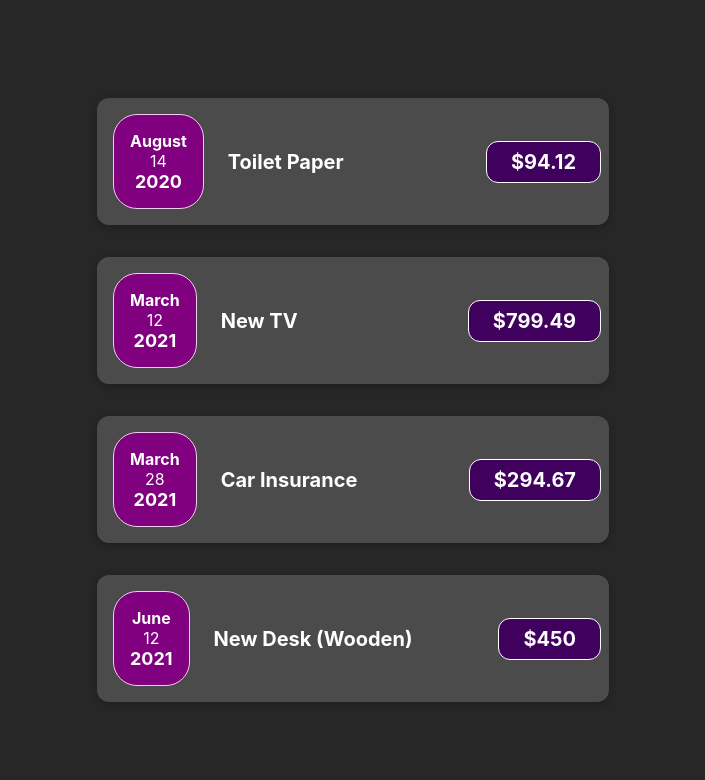
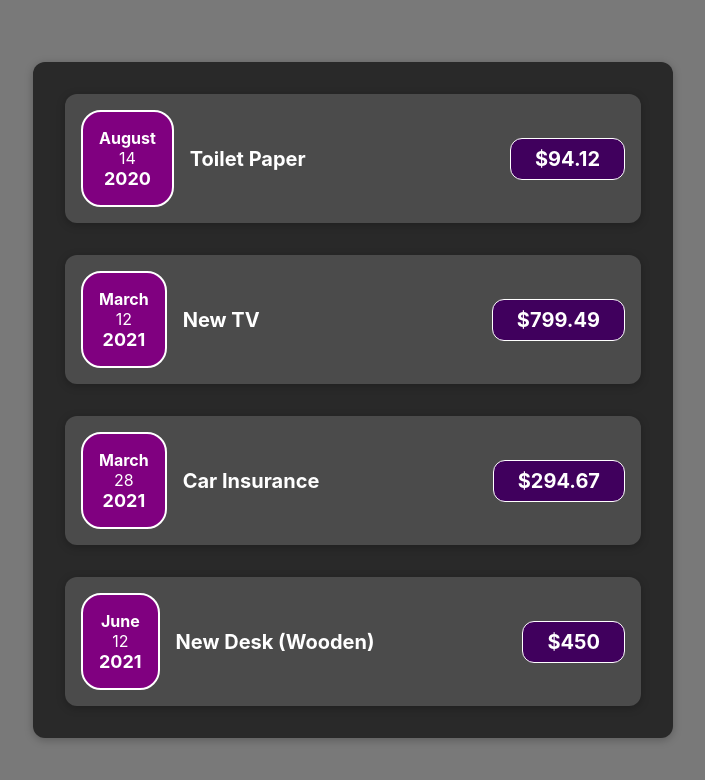
Before and after one commit to Niloy28/expense-tracker, a React (Create React App) app: page / in a window 1280 px wide. Shown: the top 780 px of the page, without its empty margins (287-992 px from the left). Built offline with nearby package versions, Linux system fonts and the light colour scheme.

Commit message:
Extracted Card compositional component.

```diff
--- a/src/App.css
+++ b/src/App.css
@@ -1,38 +1,9 @@
 .App {
 	text-align: center;
+	display: flex;
+	width: auto;
+	height: 100vh;
+	flex: 1;
+	justify-content: center;
+	align-items: center;
 }
-
-.App-logo {
-	height: 40vmin;
-	pointer-events: none;
-}
-
-@media (prefers-reduced-motion: no-preference) {
-	.App-logo {
-		animation: App-logo-spin infinite 20s linear;
-	}
-}
-
-.App-header {
-	background-color: #282c34;
-	min-height: 100vh;
-	display: flex;
-	flex-direction: column;
-	align-items: center;
-	justify-content: center;
-	font-size: calc(10px + 2vmin);
-	color: white;
-}
-
-.App-link {
-	color: #61dafb;
-}
-
-@keyframes App-logo-spin {
-	from {
-		transform: rotate(0deg);
-	}
-	to {
-		transform: rotate(360deg);
-	}
-}
--- /dev/null
+++ b/src/components/Card.tsx
@@ -0,0 +1,16 @@
+import React from "react";
+
+import "../styles/Card.css";
+
+function Card({ children, className }: CardProps) {
+	const classes = "card " + className;
+
+	return <div className={classes}>{children}</div>;
+}
+
+interface CardProps {
+	children: React.ReactNode;
+	className?: string;
+}
+
+export default Card;
--- a/src/components/ExpenseItem.tsx
+++ b/src/components/ExpenseItem.tsx
@@ -2,16 +2,17 @@ import ExpenseDate from "./ExpenseDate";
 
 import "../styles/ExpenseItem.css";
 import { Expense } from "../types/ExpensesProps";
+import Card from "./Card";
 
 function ExpenseItem({ title, amount, date }: Expense) {
 	return (
-		<div className="expense-item">
+		<Card className="expense-item">
 			<ExpenseDate expenseDate={date} />
 			<div className="expense-item__description">
 				<h2>{title}</h2>
 				<div className="expense-item__price">${amount}</div>
 			</div>
-		</div>
+		</Card>
 	);
 }
 
--- a/src/components/Expenses.tsx
+++ b/src/components/Expenses.tsx
@@ -2,10 +2,11 @@ import ExpenseItem from "./ExpenseItem";
 import { ExpensesProps } from "../types/ExpensesProps";
 
 import "../styles/Expenses.css";
+import Card from "./Card";
 
 function Expenses({ expenses }: ExpensesProps) {
 	return (
-		<div className="expenses-wrapper">
+		<Card className="expenses-wrapper">
 			{expenses.map((expense) => (
 				<ExpenseItem
 					key={expense.id}
@@ -15,7 +16,7 @@ function Expenses({ expenses }: ExpensesProps) {
 					date={expense.date}
 				/>
 			))}
-		</div>
+		</Card>
 	);
 }
 
--- a/src/index.css
+++ b/src/index.css
@@ -1,6 +1,6 @@
 body {
 	margin: 0;
-	background-color: rgb(39, 39, 39);
+	background-color: rgb(121, 121, 121);
 	font-family: -apple-system, BlinkMacSystemFont, "Segoe UI", "Roboto", "Oxygen",
 		"Ubuntu", "Cantarell", "Fira Sans", "Droid Sans", "Helvetica Neue",
 		sans-serif;
--- /dev/null
+++ b/src/styles/Card.css
@@ -0,0 +1,6 @@
+.card {
+	box-shadow: 0 2px 8px rgba(0, 0, 0, 0.25);
+	padding: 1rem;
+	margin: 1rem;
+	border-radius: 12px;
+}
--- a/src/styles/ExpenseDate.css
+++ b/src/styles/ExpenseDate.css
@@ -4,9 +4,8 @@
 	justify-content: center;
 	color: white;
 	padding: 1rem;
-	margin: 0.5rem;
-	border: 1px solid #ecceec;
-	border-radius: 1.5rem;
+	border-radius: 20px;
+	border: 2px white solid;
 	background-color: purple;
 }
 
--- a/src/styles/ExpenseItem.css
+++ b/src/styles/ExpenseItem.css
@@ -2,12 +2,8 @@
 	display: flex;
 	justify-content: space-between;
 	align-items: center;
-	box-shadow: 0 2px 8px rgba(0, 0, 0, 0.25);
-	padding: 0.5rem;
-	margin: 1rem 0;
-	border-radius: 12px;
+
 	background-color: #4b4b4b;
-	box-shadow: inset;
 }
 
 .expense-item__description {
--- a/src/styles/Expenses.css
+++ b/src/styles/Expenses.css
@@ -1,8 +1,8 @@
 .expenses-wrapper {
 	display: flex;
+	background-color: rgb(41, 41, 41);
 	flex-direction: column;
 	justify-content: center;
-	margin: auto;
-	width: 40vw;
-	height: 100vh;
+
+	flex: 0.5 1;
 }
```
